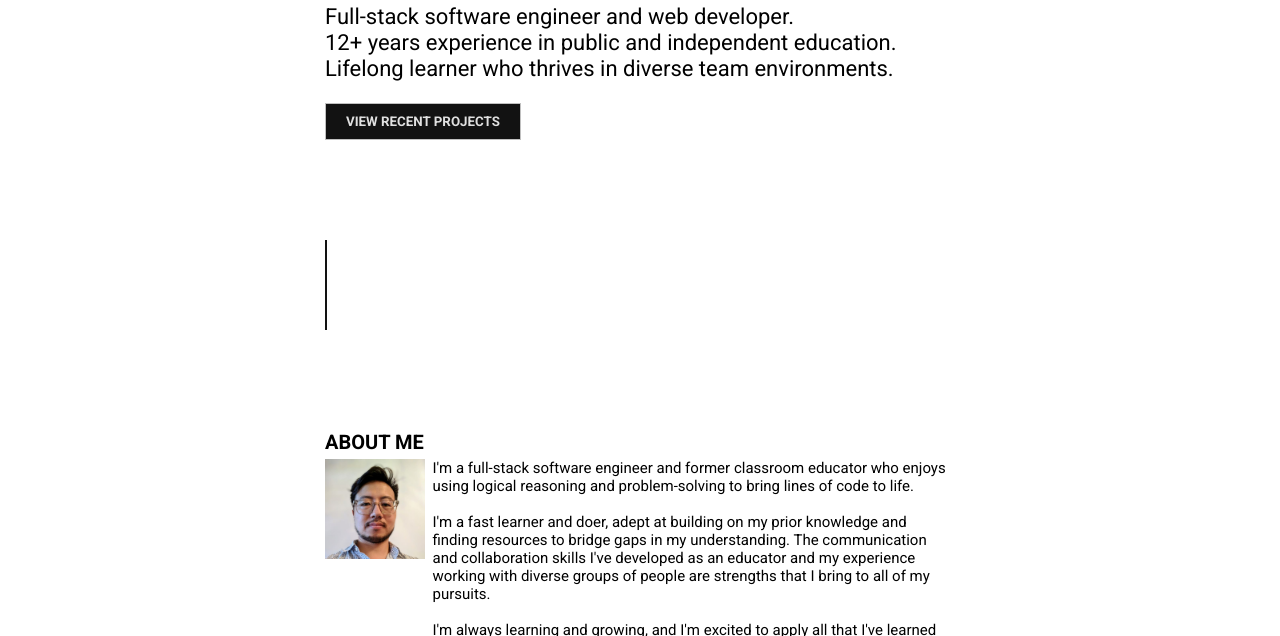
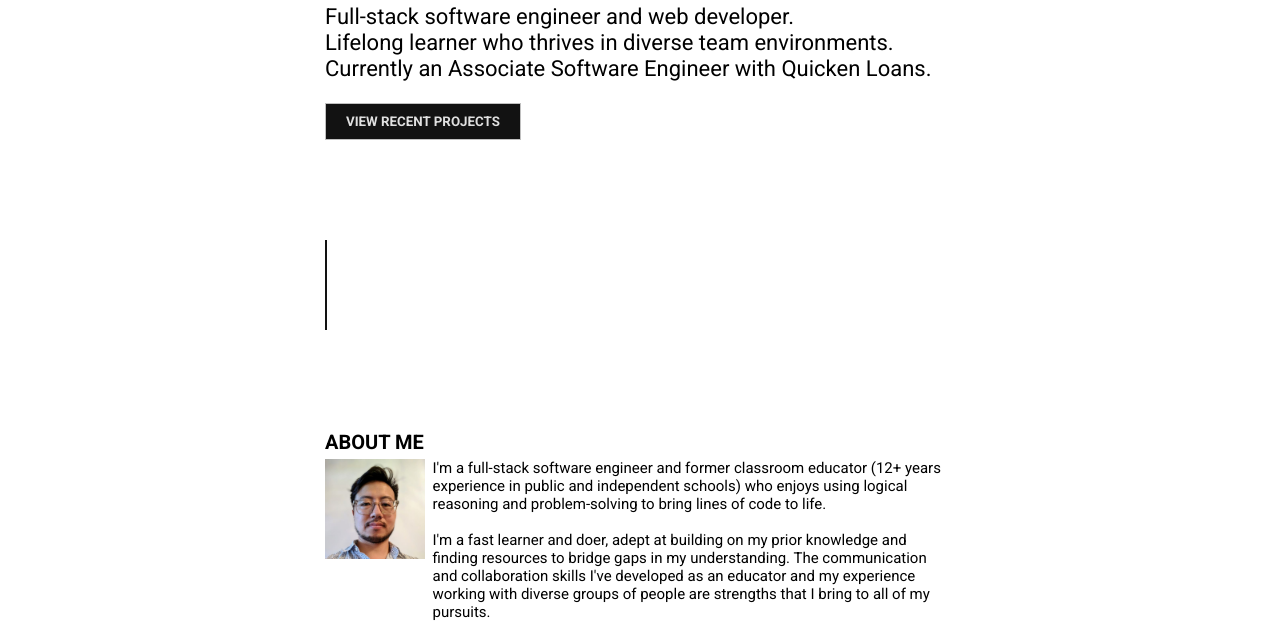
Before and after one commit to Jonathan-YungHsin-Ho/portfolio-gatsby, a Gatsby site: page / in a window 1280 px wide. Shown: the part 135-771 px from the top of the page. Built offline with nearby package versions, Linux system fonts and the light colour scheme; Gatsby itself is replaced by a stand-in of ours.

Commit message:
Updates landing page content

```diff
--- a/src/components/about.js
+++ b/src/components/about.js
@@ -13,9 +13,9 @@ const About = () => (
       </div>
       <div>
         <p>
-          I'm a full-stack software engineer and former classroom educator who
-          enjoys using logical reasoning and problem-solving to bring lines of
-          code to life.
+          I'm a full-stack software engineer and former classroom educator (12+
+          years experience in public and independent schools) who enjoys using
+          logical reasoning and problem-solving to bring lines of code to life.
         </p>
         <br />
         <p>
--- a/src/pages/index.js
+++ b/src/pages/index.js
@@ -15,8 +15,9 @@ const IndexPage = () => (
         <h1 className="landing-header">Hello, I'm Jonathan.</h1>
         <div className="landing-text">
           <p>Full-stack software engineer and web developer.</p>
-          <p>12+ years experience in public and independent education.</p>
+          {/* <p>12+ years experience in public and independent education.</p> */}
           <p>Lifelong learner who thrives in diverse team environments.</p>
+          <p>Currently an Associate Software Engineer with Quicken Loans.</p>
         </div>
         <div className="landing-cta">
           <Link to="/projects">
```
